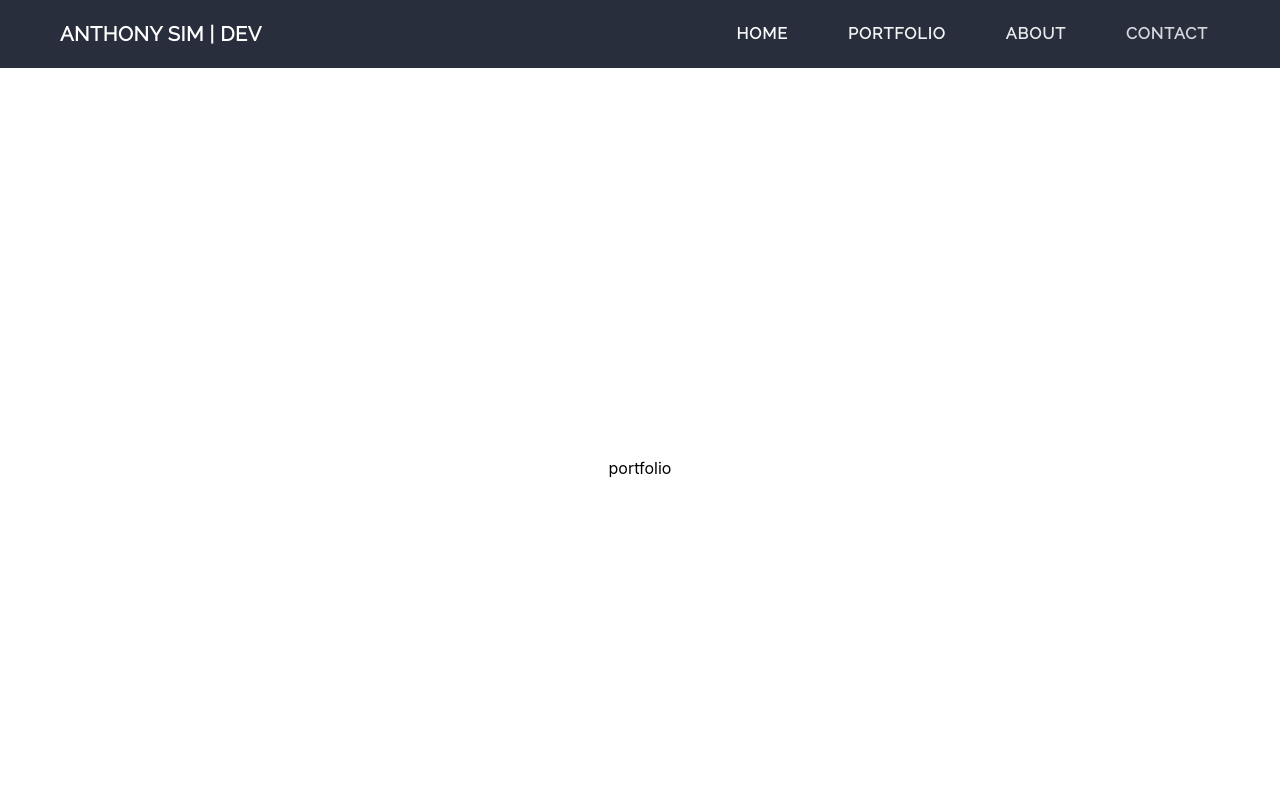
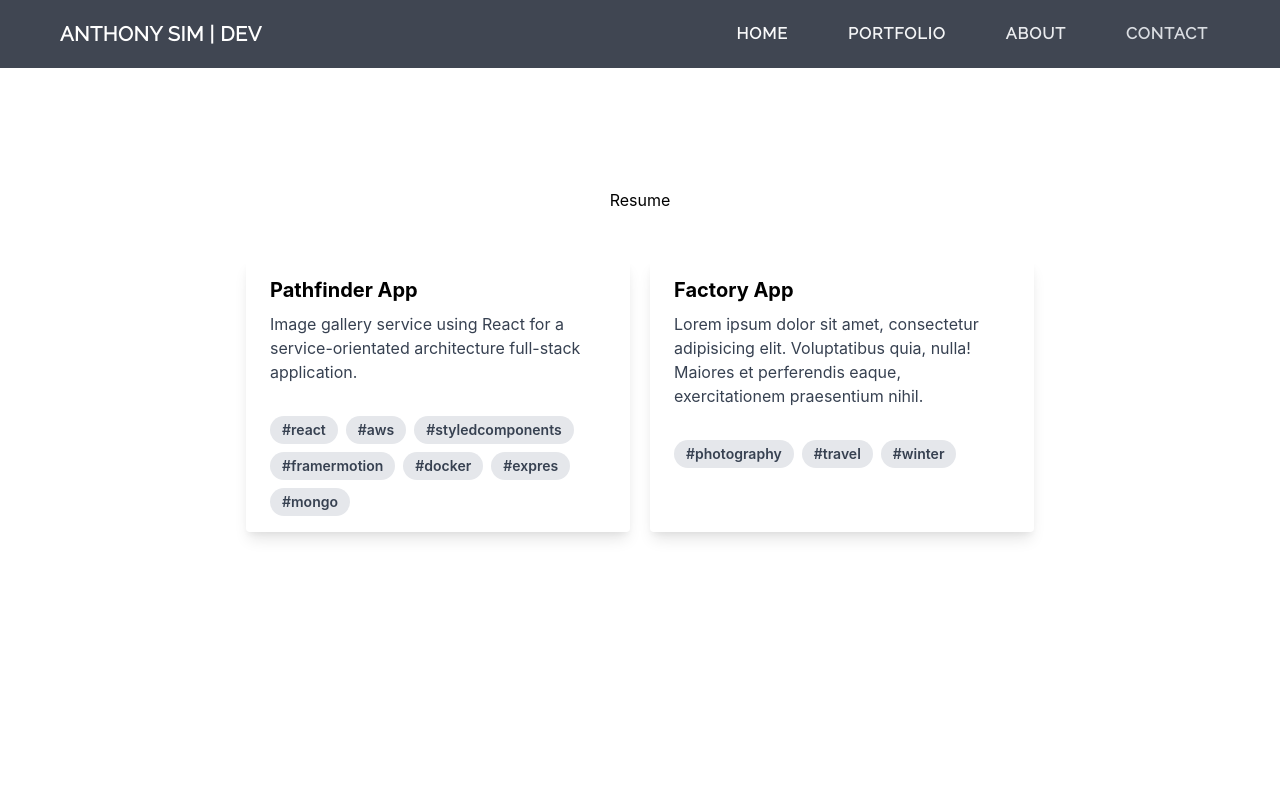
Before and after one commit to anthonysim/portfolio, a Next.js app: page /portfolio in a window 1280 px wide. Shown: the top 800 px of the page. Built offline with nearby package versions, Linux system fonts and the light colour scheme.

Commit message:
added Cards

```diff
--- /dev/null
+++ b/components/Cards.js
@@ -0,0 +1,44 @@
+import Head from 'next/head';
+import Link from 'next/link';
+import Image from 'next/image';
+
+export default function Cards() {
+  return (
+    <div className="flex space-x-5">
+      <div className="max-w-sm rounded overflow-hidden shadow-lg">
+        {/* <img className="w-full" src="/img/card-top.jpg" alt="Sunset in the mountains" /> */}
+        <div className="px-6 py-4">
+          <div className="font-bold text-xl mb-2">Pathfinder App</div>
+          <p className="text-gray-700 text-base">
+            Image gallery service using React for a service-orientated architecture full-stack application.
+          </p>
+        </div>
+        <div className="px-6 pt-4 pb-2">
+          <span className="inline-block bg-gray-200 rounded-full px-3 py-1 text-sm font-semibold text-gray-700 mr-2 mb-2">#react</span>
+          <span className="inline-block bg-gray-200 rounded-full px-3 py-1 text-sm font-semibold text-gray-700 mr-2 mb-2">#aws</span>
+          <span className="inline-block bg-gray-200 rounded-full px-3 py-1 text-sm font-semibold text-gray-700 mr-2 mb-2">#styledcomponents</span>
+          <span className="inline-block bg-gray-200 rounded-full px-3 py-1 text-sm font-semibold text-gray-700 mr-2 mb-2">#framermotion</span>
+          <span className="inline-block bg-gray-200 rounded-full px-3 py-1 text-sm font-semibold text-gray-700 mr-2 mb-2">#docker</span>
+          <span className="inline-block bg-gray-200 rounded-full px-3 py-1 text-sm font-semibold text-gray-700 mr-2 mb-2">#expres</span>
+          <span className="inline-block bg-gray-200 rounded-full px-3 py-1 text-sm font-semibold text-gray-700 mr-2 mb-2">#mongo</span>
+        </div>
+      </div>
+
+      <div className="max-w-sm rounded overflow-hidden shadow-lg">
+        {/* <img className="w-full" src="/img/card-top.jpg" alt="Sunset in the mountains" /> */}
+        <div className="px-6 py-4">
+          <div className="font-bold text-xl mb-2">Factory App</div>
+          <p className="text-gray-700 text-base">
+            Lorem ipsum dolor sit amet, consectetur adipisicing elit. Voluptatibus quia, nulla! Maiores et perferendis eaque, exercitationem praesentium nihil.
+          </p>
+        </div>
+        <div className="px-6 pt-4 pb-2">
+          <span className="inline-block bg-gray-200 rounded-full px-3 py-1 text-sm font-semibold text-gray-700 mr-2 mb-2">#photography</span>
+          <span className="inline-block bg-gray-200 rounded-full px-3 py-1 text-sm font-semibold text-gray-700 mr-2 mb-2">#travel</span>
+          <span className="inline-block bg-gray-200 rounded-full px-3 py-1 text-sm font-semibold text-gray-700 mr-2 mb-2">#winter</span>
+        </div>
+      </div>
+    </div>
+
+  )
+}
--- a/components/Navbar.js
+++ b/components/Navbar.js
@@ -11,7 +11,7 @@ export default function Navbar() {
 
   return (
     <div>
-      <nav className=' text flex items-center flex-wrap bg-gray-900 p-3 opacity-90'>
+      <nav className=' text flex items-center flex-wrap bg-gray-900 p-3 opacity-80'>
         <Link href='/'>
           <a className='inline-flex items-center pl-12 p-2 mr-4'>
             <span className='text-xl text-white font-bold uppercase tracking-wide'>
--- a/pages/api/contact.js
+++ b/pages/api/contact.js
@@ -36,7 +36,7 @@ export default async function handler(req, res) {
   });
 }
 
-
+// weird error message from nextjs even though POST was successful.
 export const config = {
   api: {
     externalResolver: true,
--- a/pages/api/hello.js
+++ /dev/null
@@ -1,5 +0,0 @@
-// Next.js API route support: https://nextjs.org/docs/api-routes/introduction
-
-export default function handler(req, res) {
-  res.status(200).json({ name: 'John Doe' })
-}
--- a/pages/portfolio/index.js
+++ b/pages/portfolio/index.js
@@ -1,6 +1,7 @@
 import Head from 'next/head';
 import Link from 'next/link';
 import Image from 'next/image';
+import Cards from '../../components/Cards';
 import styles from '../../styles/Home.module.css'
 
 export default function Portfolio() {
@@ -11,11 +12,16 @@ export default function Portfolio() {
         <meta name="description" content="Anthony Sim Portfolio Site" />
         <link rel="icon" href="/favicon.ico" />
       </Head>
-
-      <main className={styles.main}>
-        portfolio
-      </main>
-
+      <br />
+      <br />
+      <br />
+      <br />
+      <br />
+      <p>Resume</p>
+      <br />
+      <br />
+      <Cards />
+      <main className={styles.main}></main>
     </div>
   )
 }
--- a/styles/Home.module.css
+++ b/styles/Home.module.css
@@ -30,7 +30,7 @@
   justify-content: center;
   align-items: center;
   background-color: black;
-  opacity: 80%;
+  opacity: 75%;
 }
 
 /* .footer a {
```
